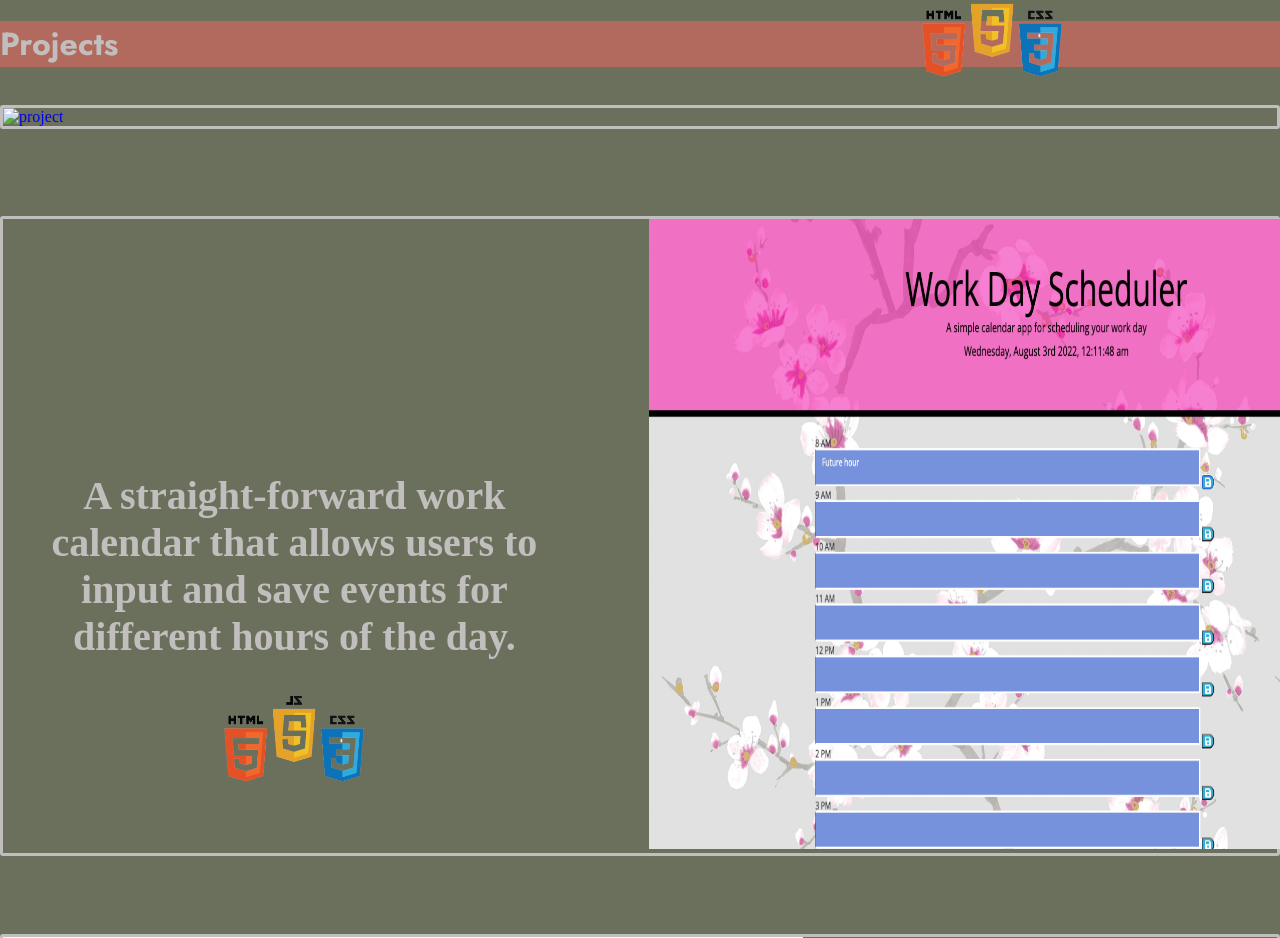
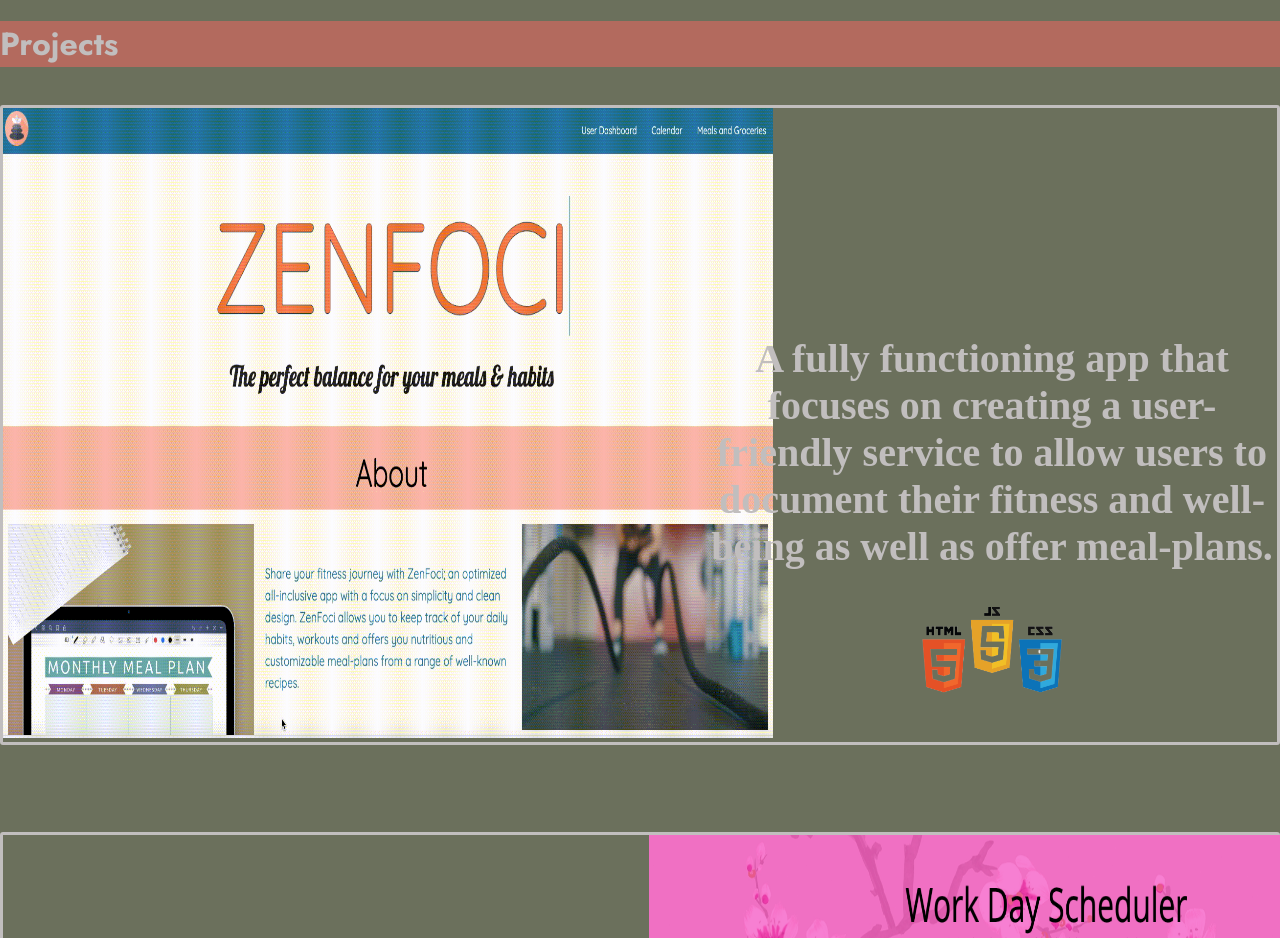
Before and after one commit to ayaneey/Ayan-Ahmed-Portfolio, a plain HTML site: page index.html in a window 1280 px wide. Shown: the part 880-1818 px from the top of the page. Drawn offline with nearby package versions, Linux system fonts and the light colour scheme; the site is published under a folder, as on GitHub Pages, so addresses that start at the root find nothing; a web font is replaced by a local one.

Commit message:
Update index.html

```diff
--- a/index.html
+++ b/index.html
@@ -112,7 +112,7 @@
         target="_blank"
       >
         <img
-          src="/assets/images/project1.gif"
+          src="./assets/images/project1.gif"
           height="630px"
           width="770px"
           alt="project"
```
